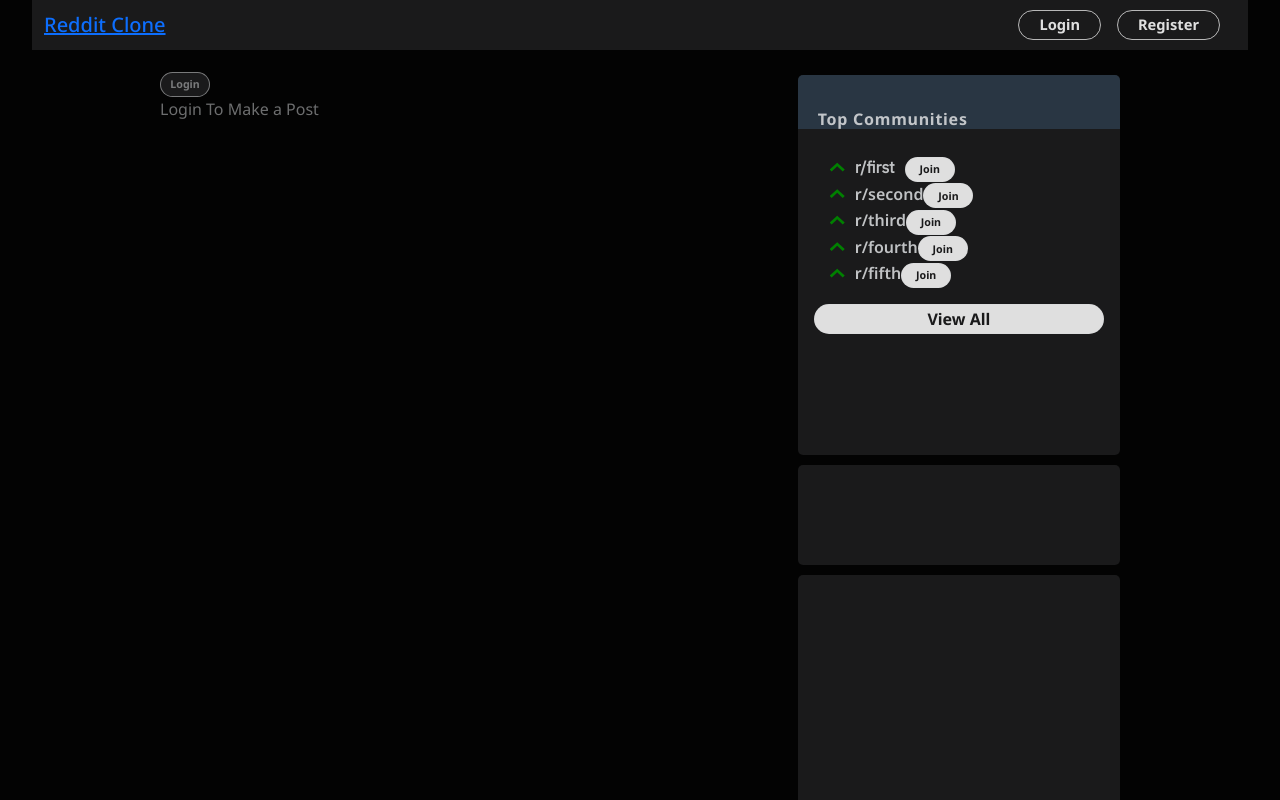
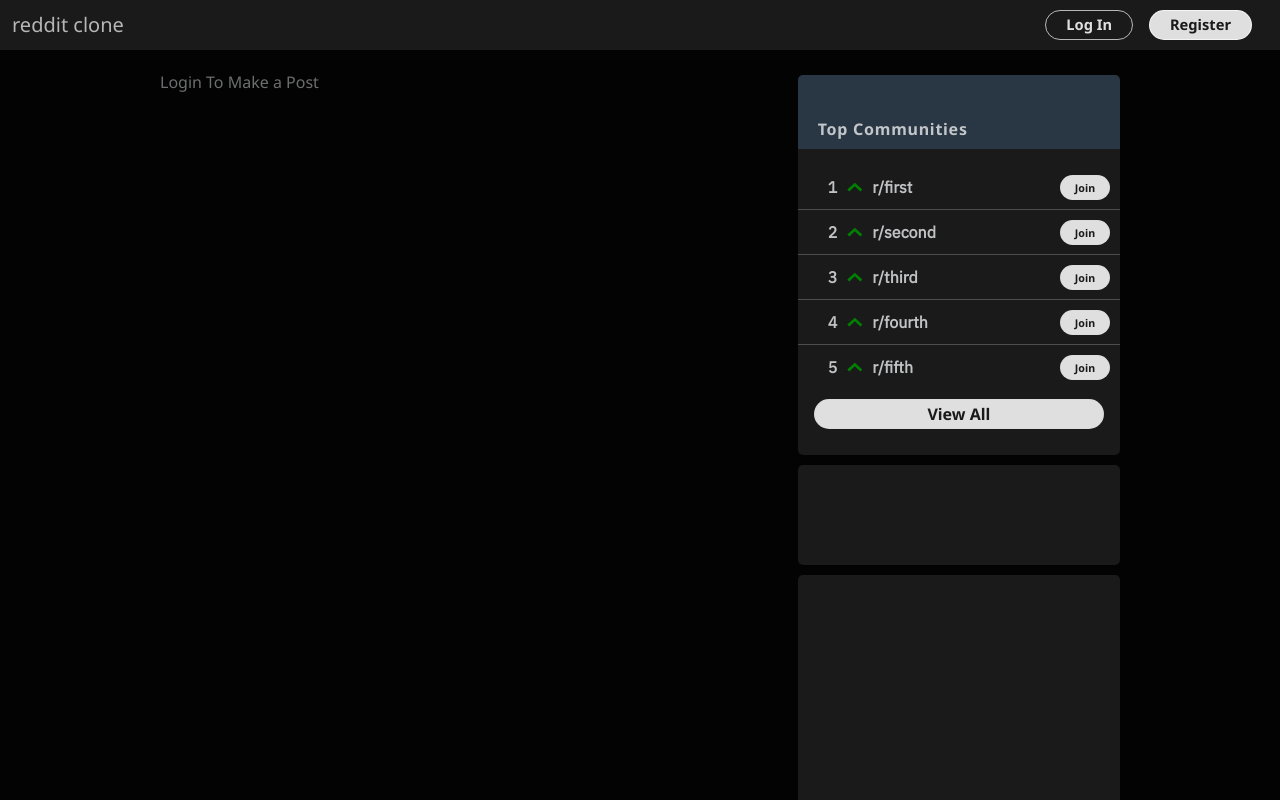
Before and after one commit to a-shevlin/reddit-clone, a React (Create React App) app: page / in a window 1280 px wide. Shown: the top 800 px of the page. Built offline with nearby package versions, Linux system fonts and the light colour scheme; no server answers; the database is empty.

Commit message:
update to include sort by votes.
Co-authored-by: Matt Herbert <Matth5050@users.noreply.github.com>

```diff
--- a/src/components/App.js
+++ b/src/components/App.js
@@ -12,7 +12,6 @@ function App() {
   const [userName, setUserName] = useState(null);
 
   return (
-    <div className="Controller">
     <Router>
       <UserContext.Provider value={{isLogged, setIsLogged, userName, setUserName}}>
         <Header />
@@ -22,7 +21,6 @@ function App() {
         </Routes>
       </UserContext.Provider>
     </Router>
-    </div>
   );
 }
 
--- a/src/components/CommentList.js
+++ b/src/components/CommentList.js
@@ -1,6 +1,12 @@
 import React from "react";
 import Comment from "./Comment";
 import PropTypes from "prop-types";
+import { query, collection, where, getDocs } from 'firebase/firestore'
+import { db } from './../firebase.js'
+
+
+
+
 
 function CommentList(props) {
   return (
--- a/src/components/ForumController.js
+++ b/src/components/ForumController.js
@@ -7,7 +7,7 @@ import { UserContext } from './UserContext';
 import { connect } from 'react-redux';
 import { Link } from "react-router-dom";
 import  { db, auth } from './../firebase.js'
-import { collection, addDoc, onSnapshot, doc, updateDoc, deleteDoc } from 'firebase/firestore';
+import { collection, addDoc, onSnapshot, doc, updateDoc, deleteDoc, orderBy, query } from 'firebase/firestore';
 import * as a from '../actions';
 import Header from './Header';
 
@@ -80,56 +80,82 @@ function ForumControl() {
     setFormVisibleOnPage(false);
   }
 
+// const postRef = collection(db,"posts");
+// const q = query(postRef, orderBy("count", "desc"));
+
+
+// let posts = [];
+// onSnapshot(q, (snapshot) => {
+//   snapshot.docs.forEach((doc) => {
+//     posts.push({...doc.data()})
+//   })
+
+//   return ({...posts});
+// });
+
+let sortedList = mainPostList;
+let keysSorted = Object.values(sortedList).sort(function(a,b){return a.count - b.count})
+console.log(keysSorted);
 
   if (isLogged === false) {
     return (
       <React.Fragment>
         <div className="forum">
           <div className="col-left">
-            <Link to="/account">
-              <button className="controllerBtn">Login</button>
-            </Link>
             <p>Login To Make a Post</p>
           </div>
           <div className="col-right">
             <div className="col-item" id="communities">
-              <h6 className="cHeader">Top Communities</h6>
-              <hr />
-              <ol>
-                <a href="#">
-                  <li className="cListItem">
+              <div className="cHeader">
+                <h6>Top Communities</h6>
+                <hr />
+              </div>
+              <div className="cBoxLines">
+                <a href="#" >
+                  <span>1</span>
                   <div className="cMovement"></div>
                   <img src="" className="cImg"/>
                   <span>r/first</span>
                   <button className="cJoin">Join</button>
-                </li>
                 </a>
-
-                <li className="cListItem">
+              </div>
+              <div className="cBoxLines">
+                <a href="#" >
+                  <span>2</span>
                   <div className="cMovement"></div>
                   <img src="" className="cImg"/>
-                  <a href="#">r/second</a>
+                  <span>r/second</span>
                   <button className="cJoin">Join</button>
-                </li>
-                <li className="cListItem">
+                </a>
+              </div>
+
+              <div className="cBoxLines">
+                <a href="#" >
+                  <span>3</span>
                   <div className="cMovement"></div>
                   <img src="" className="cImg"/>
-                  <a href="#">r/third</a>
+                  <span>r/third</span>
                   <button className="cJoin">Join</button>
-                </li>
-                <li className="cListItem">
+                </a>
+              </div>
+              <div className="cBoxLines">
+                <a href="#" >
+                  <span>4</span>
                   <div className="cMovement"></div>
                   <img src="" className="cImg"/>
-                  <a href="#">r/fourth</a>
+                  <span>r/fourth</span>
                   <button className="cJoin">Join</button>
-                </li>
-                <li className="cListItem">
+                </a>
+              </div>
+              <div className="cBoxLines topBorder">
+                <a href="#" >
+                  <span>5</span>
                   <div className="cMovement"></div>
                   <img src="" className="cImg"/>
-                  <a href="#">r/fifth</a>
+                  <span>r/fifth</span>
                   <button className="cJoin">Join</button>
-                </li>
-              </ol>
+                </a>
+              </div>
               <button className="cViewAll">View All</button>
             </div>
             <div className="col-item" id="premium">
@@ -170,7 +196,7 @@ function ForumControl() {
     } else {
       currentlyVisibleState = (
         <PostList
-        postList={mainPostList}
+        postList={keysSorted}
         onPostSelection={handleChangingSelectedPost}
         // onUpVote={handleUpVoteClick}
         // onDownVote={handleDownVotes}
@@ -180,7 +206,6 @@ function ForumControl() {
     }
     return (
       <React.Fragment>
-
         <div className="forum">
           <div className="col-left">
             <button id="controllerBtn"onClick={handleClick}>{buttonText}</button>
@@ -190,41 +215,46 @@ function ForumControl() {
             <div className="col-item" id="communities">
               <h6 className="cHeader">Top Communities</h6>
               <hr />
-              <ol>
-                <a href="#">
-                  <li className="cListItem">
+              <div className="cBoxLines">
+                <a href="#" >
                   <div className="cMovement"></div>
                   <img src="" className="cImg"/>
                   <span>r/first</span>
                   <button className="cJoin">Join</button>
-                </li>
                 </a>
-
-                <li className="cListItem">
+              </div>
+              <div className="cBoxLines">
+                <a href="#" >
                   <div className="cMovement"></div>
                   <img src="" className="cImg"/>
-                  <a href="#">r/second</a>
+                  <span>r/second</span>
                   <button className="cJoin">Join</button>
-                </li>
-                <li className="cListItem">
+                </a>
+              </div>
+              <div className="cBoxLines">
+                <a href="#" >
                   <div className="cMovement"></div>
                   <img src="" className="cImg"/>
-                  <a href="#">r/third</a>
+                  <span>r/third</span>
                   <button className="cJoin">Join</button>
-                </li>
-                <li className="cListItem">
+                </a>
+              </div>
+              <div className="cBoxLines">
+                <a href="#" >
                   <div className="cMovement"></div>
                   <img src="" className="cImg"/>
-                  <a href="#">r/fourth</a>
+                  <span>r/fourth</span>
                   <button className="cJoin">Join</button>
-                </li>
-                <li className="cListItem">
+                </a>
+              </div>
+              <div className="cBoxLines topBorder">
+                <a href="#" >
                   <div className="cMovement"></div>
                   <img src="" className="cImg"/>
-                  <a href="#">r/fifth</a>
+                  <span>r/fifth</span>
                   <button className="cJoin">Join</button>
-                </li>
-              </ol>
+                </a>
+              </div>
               <button className="cViewAll">View All</button>
             </div>
             <div className="col-item" id="premium">
--- a/src/components/Header.js
+++ b/src/components/Header.js
@@ -9,12 +9,12 @@ function Header(){
   if (isLogged === false) {
     return (
       <React.Fragment>
-      <nav className="navbar bg-dark">
+      <nav className="navbar navbar-background bg-dark">
         <div className="container-fluid">
-          <span className="navbar-brand mb-0 h1"><Link to="/">Reddit Clone</Link></span>
+          <span className="navbar-brand mb-0 h1 navHeader"><Link to="/">reddit clone</Link></span>
           <div>
-            <span className=""><Link to="/account"><button className="btn btn-outline-primary">Login</button></Link></span>
-            <span className="mx-3"><Link to="/account"><button className="btn btn-outline-primary">Register</button></Link></span>
+            <span className=""><Link to="/account"><button className="btn logBtn">Log In</button></Link></span>
+            <span className="mx-3"><Link to="/account"><button className="btn regBtn">Register</button></Link></span>
           </div>
         </div>
       </nav>
@@ -25,7 +25,7 @@ function Header(){
       <React.Fragment>
         <nav className="navbar navbar-expand-lg bg-dark">
           <div className="container-fluid">
-          <span className="navbar-brand mb-0 h1"><Link to="/">Reddit Clone</Link></span>
+          <span className="navbar-brand mb-0 h1 navHeader"><Link to="/">Reddit Clone</Link></span>
             <button className="navbar-toggler" type="button" data-bs-toggle="collapse" data-bs-target="#navbarNavDropdown" aria-controls="navbarNavDropdown" aria-expanded="false" aria-label="Toggle navigation">
               <span className="navbar-toggler-icon"></span>
             </button>
@@ -38,7 +38,7 @@ function Header(){
                   </a>
                   <ul className="dropdown-menu">
                     <li className="dropdown-item"><Link to="/">Profile</Link></li>
-                    <li className="dropdown-item"><Link to="/login">Login</Link></li>
+                    <li className="dropdown-item"><Link to="/login">Log In</Link></li>
                     <li><a className="dropdown-item" href="">Log-out</a></li>
                   </ul>
                 </li>
```
Also changed, not shown: src/components/PostList.js (+7 -2 lines). Lines whose indentation alone changed are shown as unchanged.
